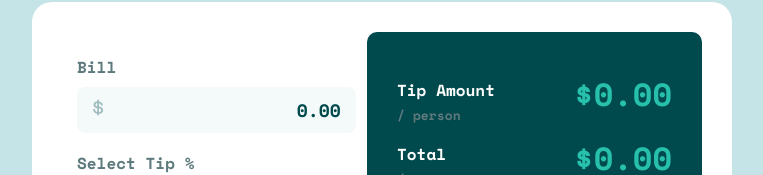
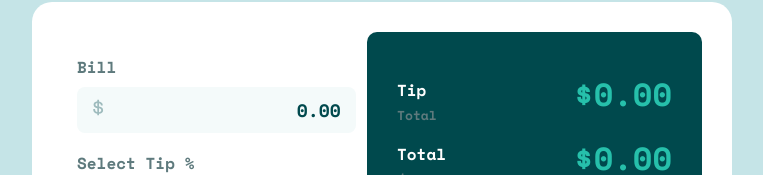
Before and after one commit to Akku1250/tip-calculator-app, a React (Create React App) app: page / in a window 1280 px wide. Shown: the part 180-355 px from the top of the page, without its empty margins (258-1021 px from the left). Built offline with nearby package versions, Linux system fonts and the light colour scheme.

Commit message:
fixed receipt component

```diff
--- a/src/components/receipt/receipt_component.jsx
+++ b/src/components/receipt/receipt_component.jsx
@@ -2,16 +2,16 @@ import React from "react";
 import './receipt_style.scss';
 
 
-const Receipt = ({title, tipAmount}) => (
+const Receipt = ({title,subText,amount}) => (
     <div className="receipt">
         <div className="receipt-text">
             <p className="receipt-title">
                 {title}
             </p>
-            <span>/ person</span>
+            <span>{subText}</span>
         </div>
         <div className="receipt-amount">
-            <p>${tipAmount}</p>
+            <p>${amount}</p>
         </div>
     </div>
 )
--- a/src/components/tip_calculator/tip-calculator_component.jsx
+++ b/src/components/tip_calculator/tip-calculator_component.jsx
@@ -159,12 +159,14 @@ class TipCalculator extends React.Component{
                 </Section>
                 <Section addClass="result">
                     <Receipt
-                        title="Tip Amount"
-                        tipAmount={this.state.tipAmount}
+                        title="Tip"
+                        subText="Total"
+                        amount={this.state.tipAmount}
                     />
                     <Receipt
                         title="Total"
-                        tipAmount={this.state.total}
+                        subText="/ person"
+                        amount={this.state.total}
                     />
                     <CustomButton
                         onClick={this.handleReset}
```
